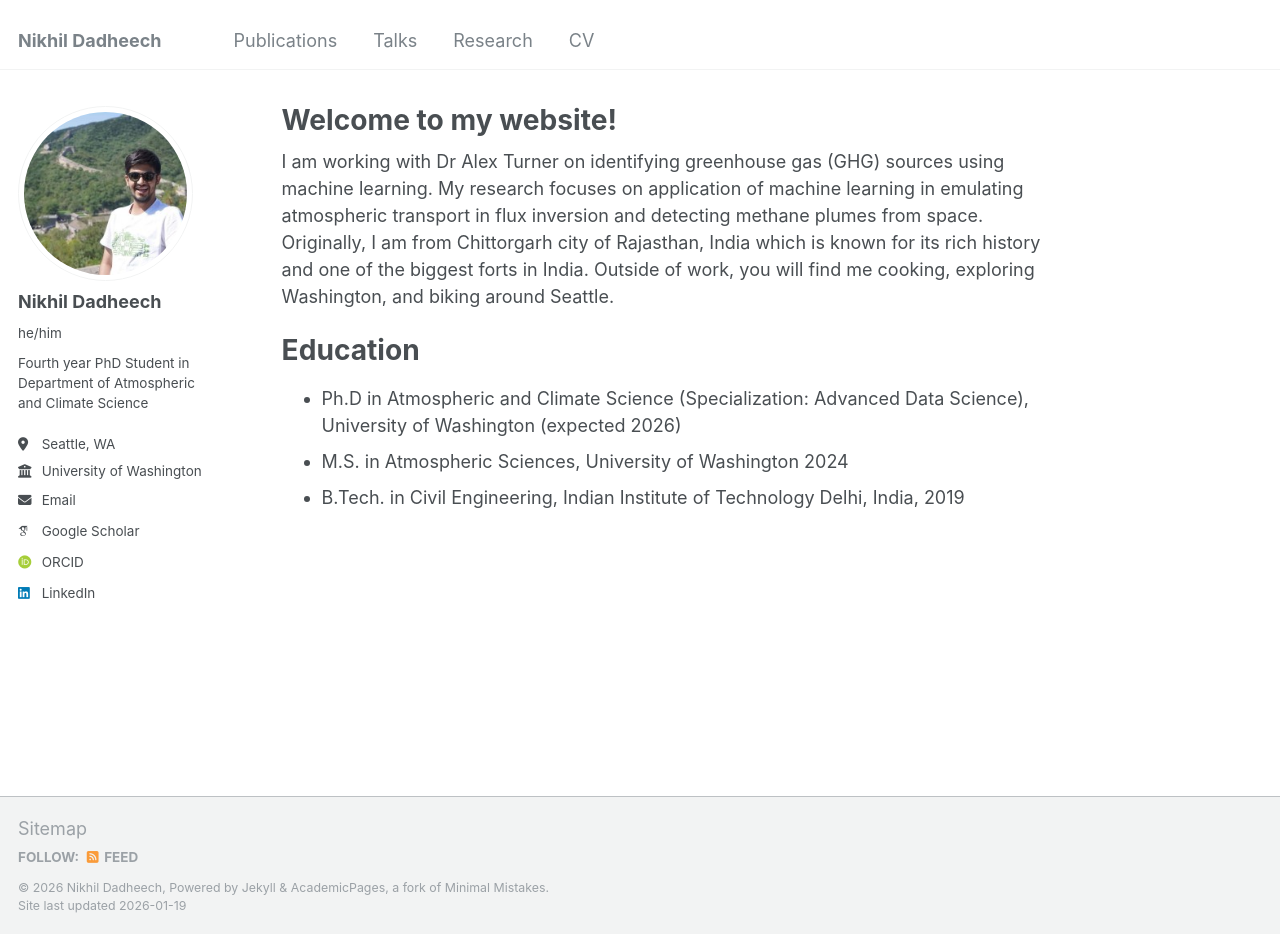
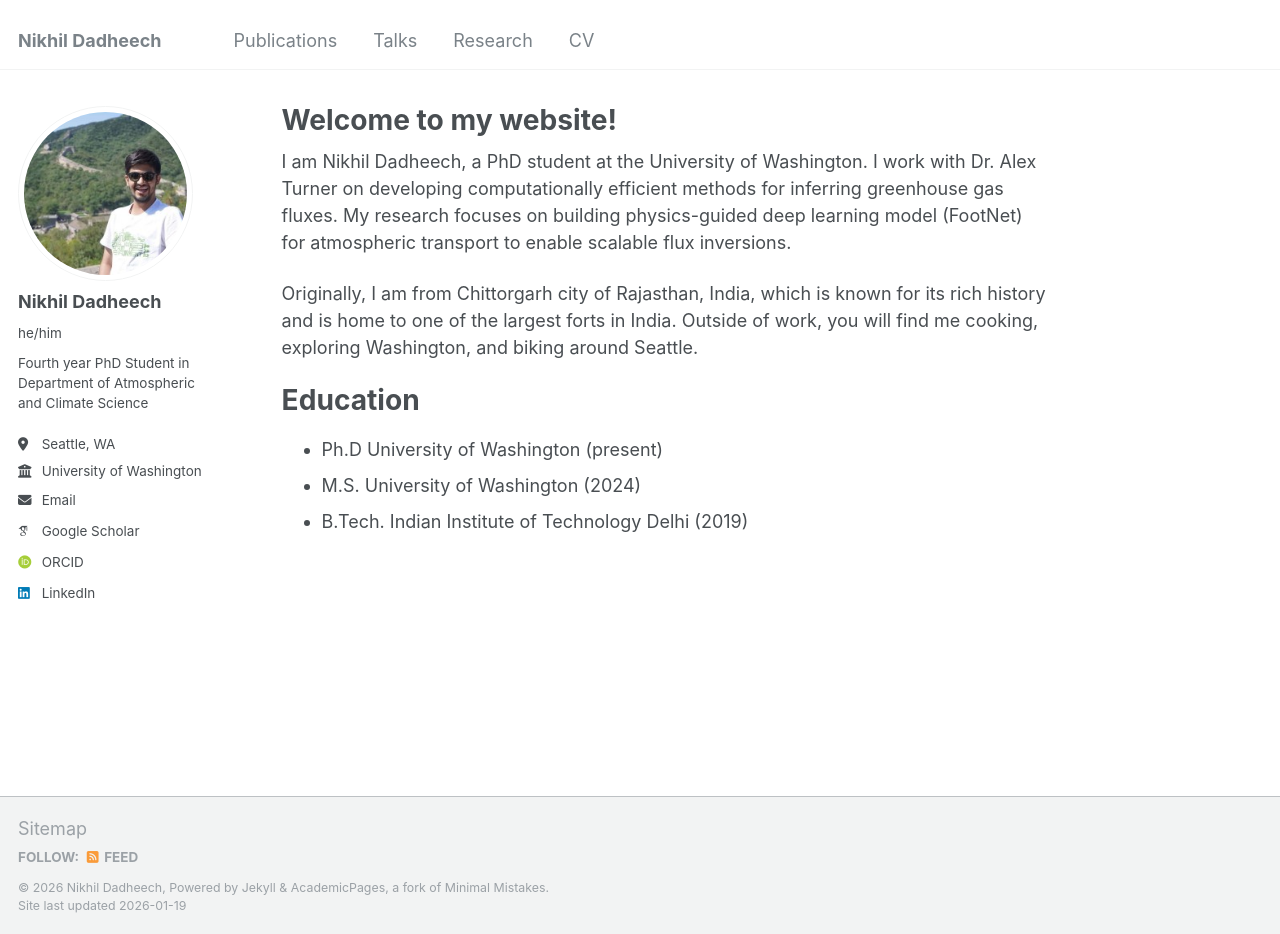
Before and after one commit to nd349/nd349.github.io, a Jekyll site: the page built from _pages/about.md, in a window 1280 px wide and 934 px high. Built offline with Jekyll 4.4.1, drawn with Linux system fonts in a browser that asks for light colours; some web fonts are replaced.

Commit message:
Revise about page content and formatting
Updated personal information and research focus in the about page.

```diff
--- a/_pages/about.md
+++ b/_pages/about.md
@@ -6,13 +6,13 @@ redirect_from:
   - /about/
   - /about.html
 ---
+I am Nikhil Dadheech, a PhD student at the University of Washington. I work with Dr. Alex Turner on developing computationally efficient methods for inferring greenhouse gas fluxes. My research focuses on building physics-guided deep learning model (FootNet) for atmospheric transport to enable scalable flux inversions.
 
-I am working with Dr Alex Turner on identifying greenhouse gas (GHG) sources using machine learning. My research focuses on application of machine learning in emulating atmospheric transport in flux inversion and detecting methane plumes from space.
-Originally, I am from Chittorgarh city of Rajasthan, India which is known for its rich history and one of the biggest forts in India. Outside of work, you will find me cooking, exploring Washington, and biking around Seattle.
+Originally, I am from Chittorgarh city of Rajasthan, India, which is known for its rich history and is home to one of the largest forts in India. Outside of work, you will find me cooking, exploring Washington, and biking around Seattle.
 {% include base_path %}
 
 Education
 ======
-* Ph.D in Atmospheric and Climate Science (Specialization: Advanced Data Science), University of Washington (expected 2026)
-* M.S. in Atmospheric Sciences, University of Washington 2024
-* B.Tech. in Civil Engineering, Indian Institute of Technology Delhi, India, 2019
+* Ph.D University of Washington (present)
+* M.S. University of Washington (2024)
+* B.Tech. Indian Institute of Technology Delhi (2019)
```
